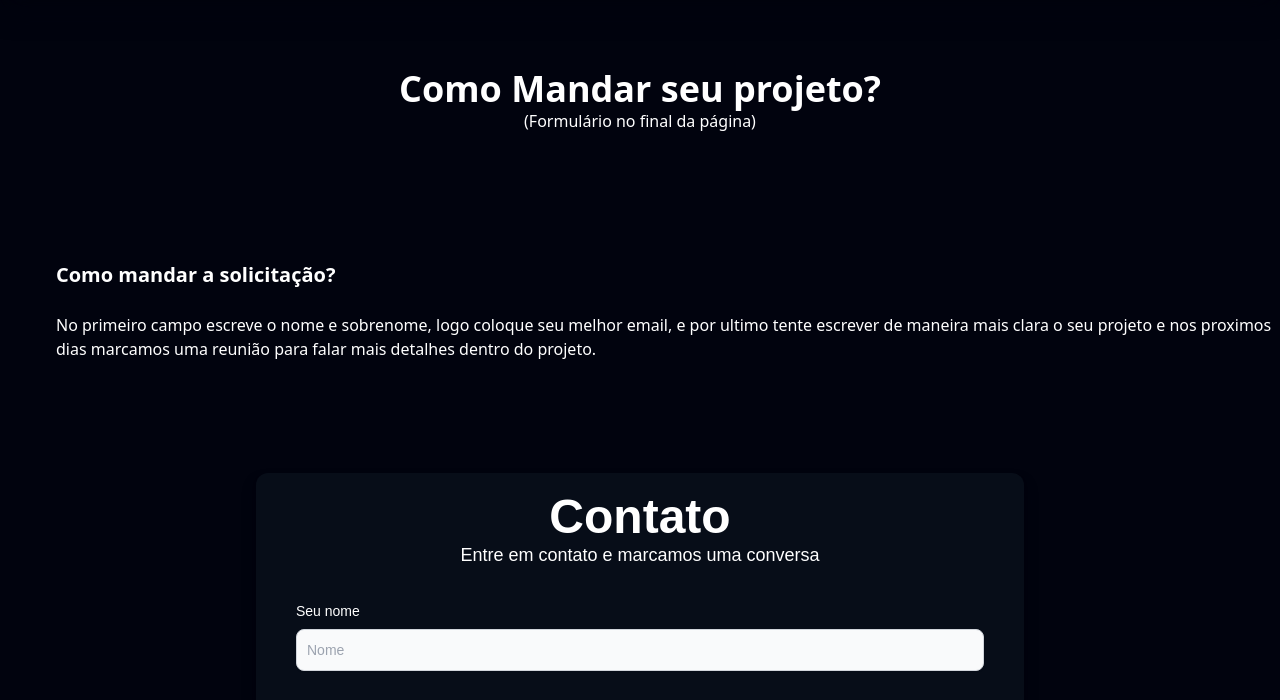
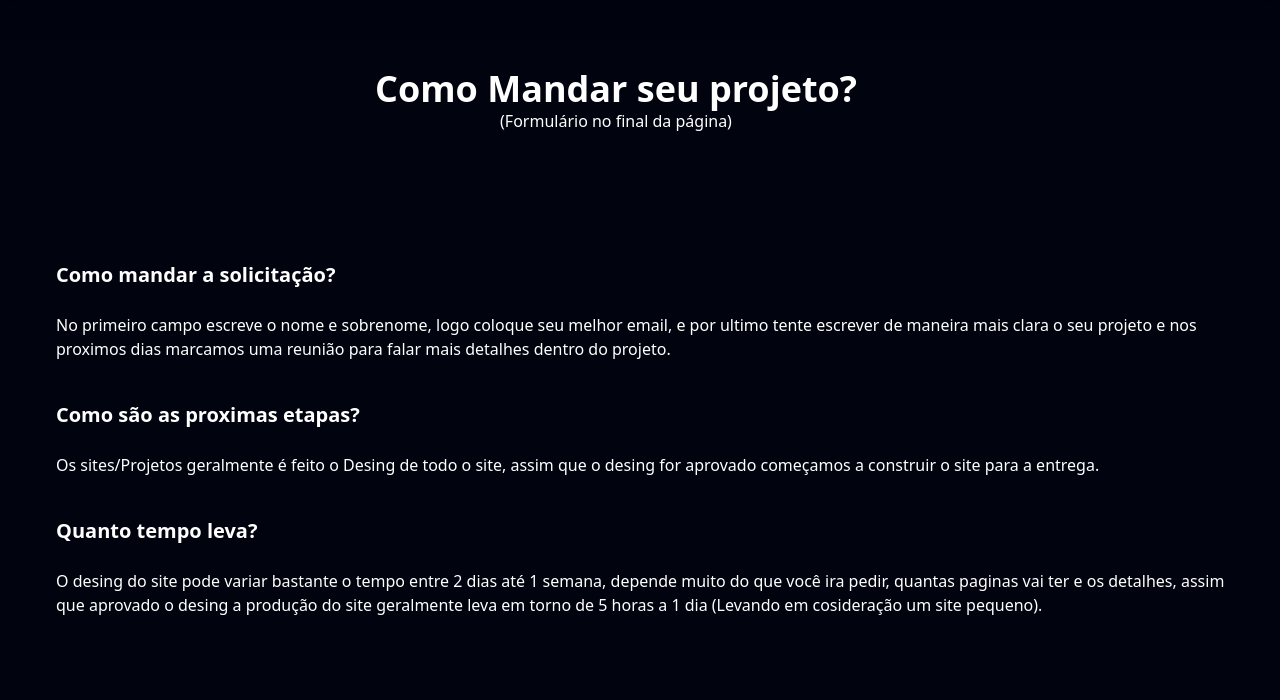
Before and after one commit to Lucas-furquim/Lucas-Furquim-repositorio, a website with bundled scripts: page contato.html in a window 1280 px wide. Shown: the part 59-759 px from the top of the page. Built offline with nearby package versions, Linux system fonts and the light colour scheme.

Commit message:
contato add perguntas

```diff
--- a/contato.html
+++ b/contato.html
@@ -53,7 +53,7 @@
         <ul class="font-arial space-y-12">
           <li><a href="#sobre" class="hover:underline">Sobre</a></li>
           <li><a href="#habilidades" class="hover:underline">Habilidades</a></li>
-          <li><a href="#projetos" class="hover:underline">Projetos</a></li>
+          <li><a href="./projetos.html" class="hover:underline">Projetos</a></li>
           <li><a href="./contato.html" class="hover:underline">Contato</a></li>
         </ul>
       </div>
@@ -66,17 +66,28 @@
 
 
   <main>
-    <div class="pt-32 ">
+    <div class="pt-32 mr-12">
       <h2 class="text-white text-4xl font-semibold text-center">Como Mandar seu projeto?</h2>
-      <p class="text-white  text-base text-center">(Formulário no final da página)</p>
+      <p class="text-white  text-base text-center ">(Formulário no final da página)</p>
 
       <div class="mt-32 ml-14">
         <h3 class="text-white text-xl font-semibold">Como mandar a solicitação?</h3>
         <p class="text-white text-base mt-6">No primeiro campo escreve o nome e sobrenome, logo coloque seu melhor email, e por ultimo tente escrever de maneira mais clara o seu projeto e nos proximos dias marcamos uma reunião para falar mais detalhes dentro do projeto.</p>
       </div>
 
+      <div class="mt-10 ml-14">
+        <h3 class="text-white text-xl font-semibold">Como são as proximas etapas?</h3>
+        <p class="text-white text-base mt-6">Os sites/Projetos geralmente é feito o Desing de todo o site, assim que o desing for aprovado começamos a construir o site para a entrega.</p>
+      </div>
+
+
+      <div class="mt-10 ml-14">
+        <h3 class="text-white text-xl font-semibold">Quanto tempo leva?</h3>
+        <p class="text-white text-base mt-6">O desing do site pode variar bastante o tempo entre 2 dias até 1 semana, depende muito do que você ira pedir, quantas paginas vai ter e os detalhes, assim que aprovado o desing a produção do site geralmente leva em torno de 5 horas a 1 dia (Levando em cosideração um site pequeno).</p>
+      </div>
+
     </div>
-    <div class="text-white font-arial bg-sexto shadow-lg shadow-pricipal max-w-3xl mx-auto rounded-xl mt-28">
+    <div class="text-white font-arial bg-sexto shadow-lg shadow-pricipal max-w-3xl mx-auto rounded-xl mt-28 ">
 
       <h2 class="text-center text-5xl font-bold font-poppins pt-5">Contato</h2>
       <p class="text-center text-lg">Entre em contato e marcamos uma conversa</p>
```
Also changed, not shown: index.html (+1 -1 lines), projetos.html (+1 -1 lines), style.min.css.
